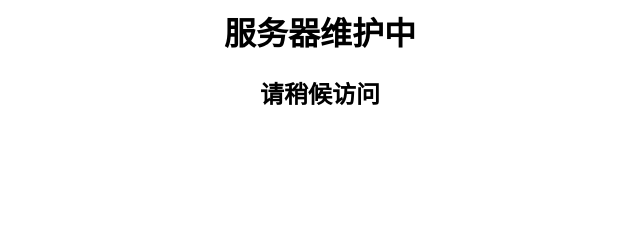
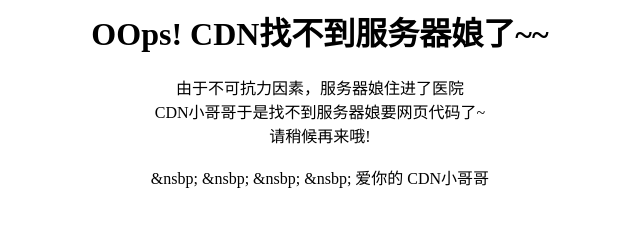
Before and after one commit to TimeBather/bcplusServertest, a plain HTML site: page index.html in a window 1280 px wide. Shown: the whole page, without its empty margins (320-960 px from the left). Drawn offline with Linux system fonts and the light colour scheme.

Commit message:
uvfnkdenvj
dvj

```diff
--- a/index.html
+++ b/index.html
@@ -1 +1,9 @@
-<center><h1>服务器维护中</h1><h2>请稍候访问</h2></center>
+<meta charset="UTF-8"/>
+<center>
+<h1>OOps! CDN找不到服务器娘了~~</h1>
+<center>由于不可抗力因素，服务器娘住进了医院<br/>
+CDN小哥哥于是找不到服务器娘要网页代码了~<br>
+请稍候再来哦!<br>
+<br>
+&nsbp;&nbsp;&nsbp;&nbsp;&nsbp;&nbsp;&nsbp;&nbsp;爱你的 CDN小哥哥<br>
+</center>
```
